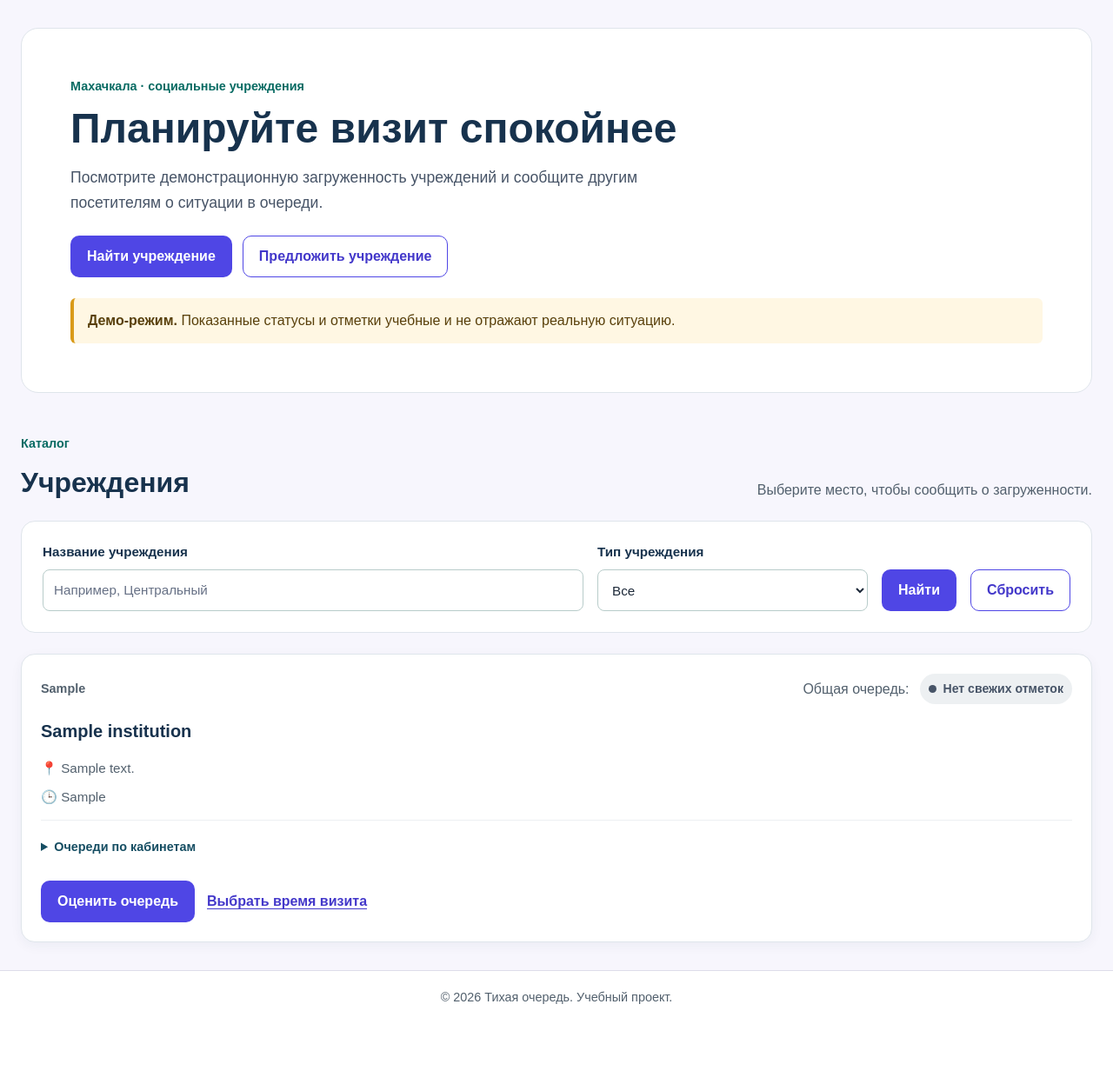
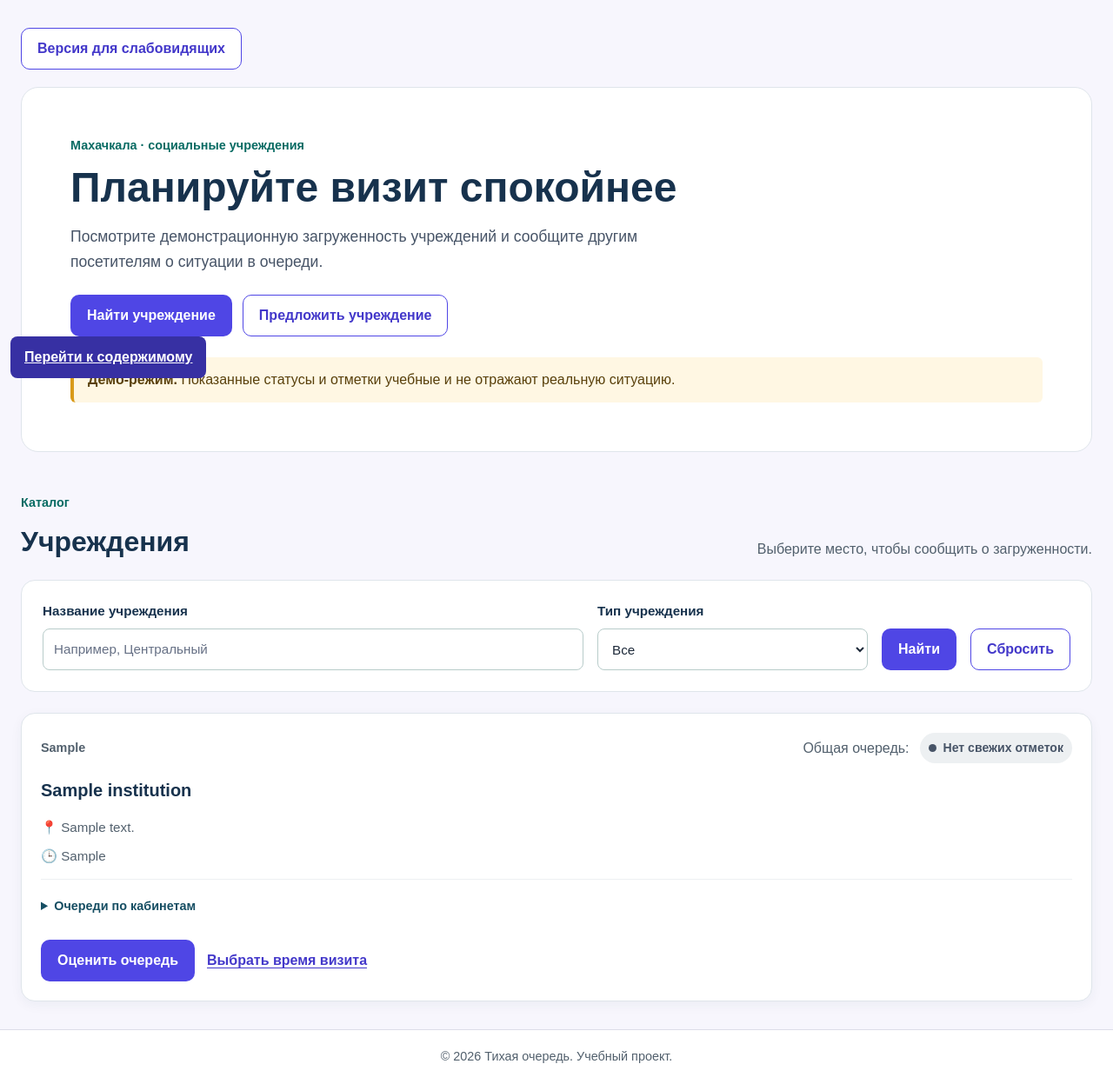
Before and after one commit to Kirilll555/quiet-queue, a Django app: page / in a window 1280 px wide, after a click on "Найти учреждение". Shown: the part 81-1328 px from the top of the page at 87% size. Before the commit the page ends 1236 px from the top, so only its background shows below. Run offline with Django 5.2, Linux system fonts and the light colour scheme; tables that the repository leaves empty hold one stand-in row (values such as "Sample post").

Commit message:
Добавлены режим для слабовидящих и переход к содержимому

```diff
--- a/pages/templates/base.html
+++ b/pages/templates/base.html
@@ -9,12 +9,17 @@
     <link rel="stylesheet" href="{% static 'css/base_styles.css' %}">
 
     {% block extra_css %}{% endblock %}
+    <link rel="stylesheet" href="{% static 'css/reading_mode.css' %}">
+    <script src="{% static 'js/reading-mode.js' %}" defer></script>
 </head>
 <body>
-
+    <a class="skip-link" href="#main-content">Перейти к содержимому</a>
     {% include 'menu.html' %}
 
-    <main class="main-content">
+    <main class="main-content" id="main-content" tabindex="-1">
+        <button type="button" class="btn btn-secondary reading-mode-toggle" id="reading-mode-toggle" aria-pressed="false" hidden>
+            Версия для слабовидящих
+        </button>
         {% if messages %}
             <div class="flash-messages" aria-live="polite">
                 {% for message in messages %}
--- a/static/css/base_styles.css
+++ b/static/css/base_styles.css
@@ -301,3 +301,20 @@ summary:focus-visible,
         padding: 10px 12px;
     }
 }
+
+.skip-link {
+    position: fixed;
+    z-index: 1000;
+    top: 12px;
+    left: 12px;
+    padding: 12px 16px;
+    border-radius: 8px;
+    background: #3730a3;
+    color: #ffffff;
+    font-weight: 700;
+    transform: translateY(calc(-100% - 24px));
+}
+
+.skip-link:focus {
+    transform: translateY(0);
+}
--- /dev/null
+++ b/static/css/reading_mode.css
@@ -0,0 +1,48 @@
+.reading-mode-toggle {
+    margin-bottom: 20px;
+}
+
+.reading-mode-toggle[hidden] {
+    display: none;
+}
+
+:root[data-reading-mode="on"] {
+    --color-primary: #28206e;
+    --color-primary-hover: #1b1552;
+    --color-primary-soft: #ede9fe;
+    --color-background: #ffffff;
+    --color-text: #111827;
+    --color-muted: #344054;
+    --color-border: #667085;
+    --color-focus: #261a86;
+    font-size: 125%;
+}
+
+[data-reading-mode="on"] .reading-mode-toggle[aria-pressed="true"] {
+    background: var(--color-primary);
+    color: #ffffff;
+}
+
+[data-reading-mode="on"] :is(
+    .hero-description,
+    .form-description,
+    .form-hint,
+    .forecast-note,
+    .auth-description,
+    .auth-switch,
+    .institution-category,
+    .institution-address,
+    .institution-hours,
+    .institution-card-details p
+) {
+    color: var(--color-muted);
+}
+
+[data-reading-mode="on"] :is(input:not([type="hidden"]), select, textarea) {
+    border-color: var(--color-border);
+}
+
+[data-reading-mode="on"] .main-content a:not(.btn) {
+    text-decoration: underline;
+    text-underline-offset: 0.15em;
+}
--- /dev/null
+++ b/static/js/reading-mode.js
@@ -0,0 +1,31 @@
+const readingModeToggle = document.getElementById("reading-mode-toggle");
+const readingModeKey = "quiet-queue-reading-mode";
+
+if (readingModeToggle) {
+    let enabled = false;
+
+    try {
+        enabled = localStorage.getItem(readingModeKey) === "on";
+    } catch {
+        // Если хранилище недоступно, переключатель работает на открытой странице.
+    }
+
+    function applyReadingMode() {
+        document.documentElement.dataset.readingMode = enabled ? "on" : "off";
+        readingModeToggle.setAttribute("aria-pressed", String(enabled));
+    }
+
+    applyReadingMode();
+    readingModeToggle.hidden = false;
+
+    readingModeToggle.addEventListener("click", () => {
+        enabled = !enabled;
+        applyReadingMode();
+
+        try {
+            localStorage.setItem(readingModeKey, enabled ? "on" : "off");
+        } catch {
+            // Выбранный режим уже применён на этой странице.
+        }
+    });
+}
```
